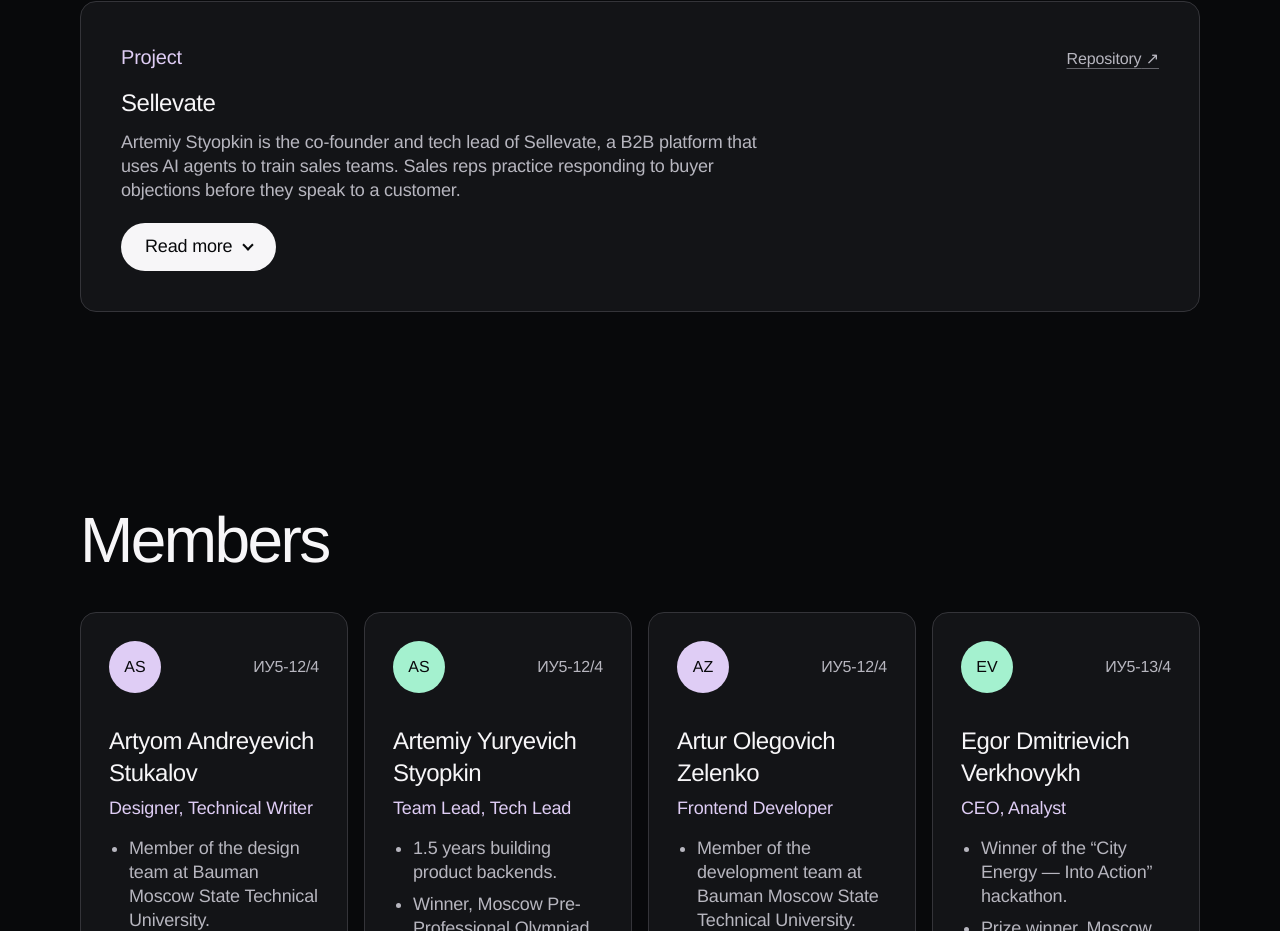
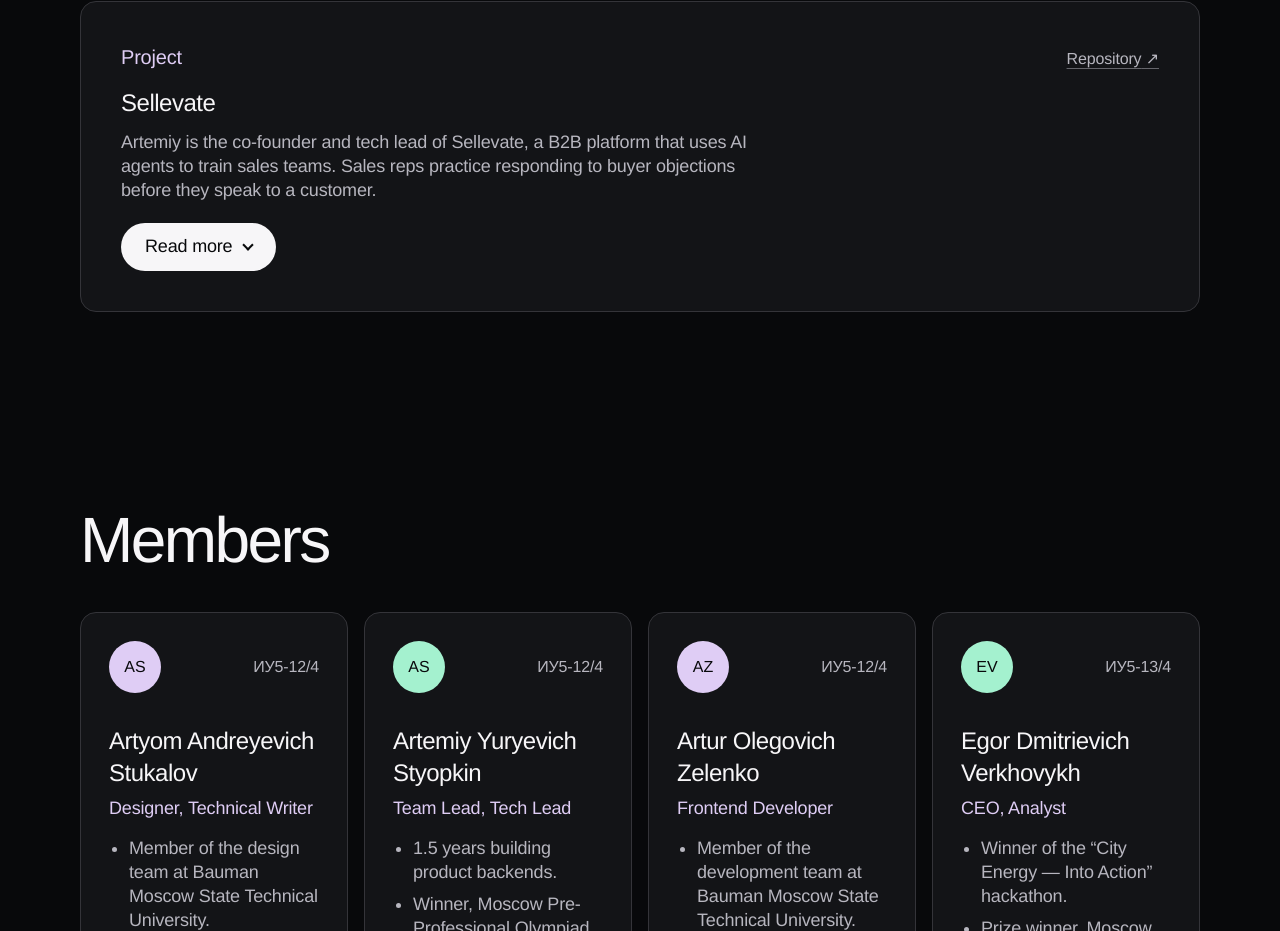
Before and after one commit to akkne/team-onboarding-page, a Next.js app in the folder frontend/: page /en in a window 1280 px wide. Shown: the part 2534-3465 px from the top of the page. Built offline with nearby package versions, Linux system fonts and the light colour scheme.

Commit message:
fix(frontend): use Artemiy’s first name in the Sellevate card

```diff
--- a/frontend/data/team.ts
+++ b/frontend/data/team.ts
@@ -148,8 +148,8 @@ export const team = {
     {
       title: { ru: "Sellevate", en: "Sellevate" },
       description: {
-        ru: "Артемий Стёпкин развивает Sellevate как сооснователь и технический руководитель. Платформа помогает компаниям обучать отделы продаж с помощью ИИ-агентов. Менеджеры тренируются отвечать на возражения покупателя до звонка реальному клиенту.",
-        en: "Artemiy Styopkin is the co-founder and tech lead of Sellevate, a B2B platform that uses AI agents to train sales teams. Sales reps practice responding to buyer objections before they speak to a customer.",
+        ru: "Артемий развивает Sellevate как сооснователь и технический руководитель. Платформа помогает компаниям обучать отделы продаж с помощью ИИ-агентов. Менеджеры тренируются отвечать на возражения покупателя до звонка реальному клиенту.",
+        en: "Artemiy is the co-founder and tech lead of Sellevate, a B2B platform that uses AI agents to train sales teams. Sales reps practice responding to buyer objections before they speak to a customer.",
       },
       story: [
         {
```
Also changed, not shown: 2 other files (tests, documents, lock files or other folders).
